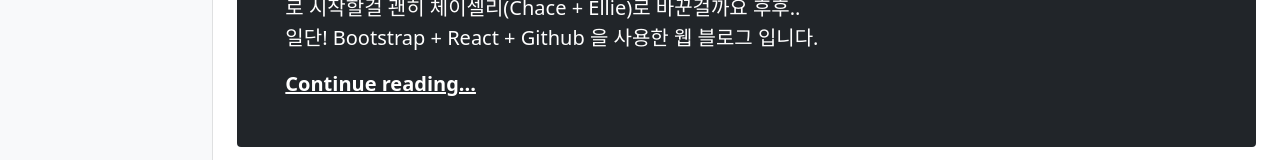
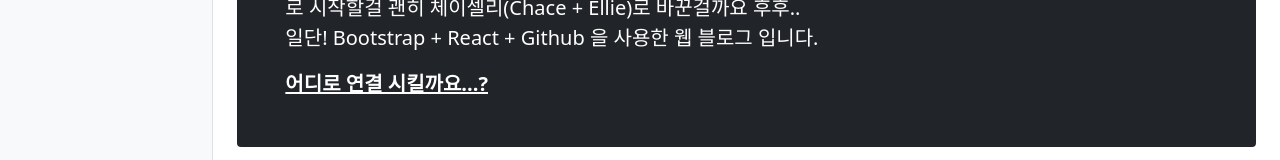
Before and after one commit to chacellie/react-dashboard, a React (Create React App) app: page /about in a window 1280 px wide. Shown: the part 304-464 px from the top of the page. Built offline with nearby package versions, Linux system fonts and the light colour scheme.

Commit message:
문구 수정

```diff
--- a/src/pages/about/About.js
+++ b/src/pages/about/About.js
@@ -11,7 +11,7 @@ const About = () => {
                     <h1 className="display-4 fst-italic">첫번째 게시글 입니다.</h1>
                     <p className="lead my-3">아직 무엇을 주제로 블로그를 진행할 지 모르겠네요 엘리 아범으로 시작할걸 괜히 체이셀리(Chace + Ellie)로 바꾼걸까요 후후.. 일단! Bootstrap + React + Github 을 사용한 웹 블로그 입니다.</p>
                     <p className="lead mb-0">
-                        <a href="#" className="text-white fw-bold">Continue reading...</a>
+                        <a href="#" className="text-white fw-bold">어디로 연결 시킬까요...?</a>
                     </p>
                 </div>
             </div>
```
